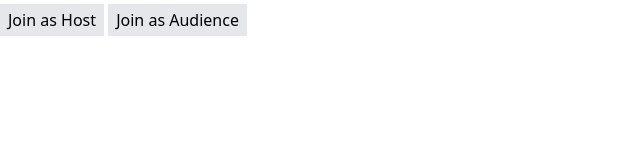
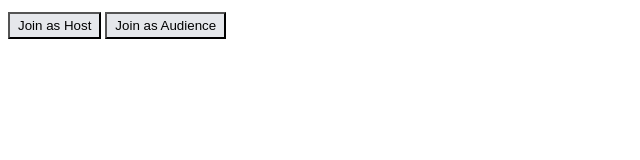
Before and after one commit to sarthak1991/agora-sdk-implementations, a website built with Vite: page index.html in a window 1280 px wide. Shown: the whole page, without its empty margins (0-640 px from the left). Built offline with nearby package versions, Linux system fonts and the light colour scheme; what agora-rtc-sdk-ng would draw is missing.

Commit message:
removed tailwind

```diff
--- a/main.js
+++ b/main.js
@@ -218,6 +218,13 @@ let toggleCamera = async (e) => {
   }
 };
 
+let setGridLayout = () => {
+  console.log("SetGridLayout");
+};
+let setActiveSpeakerLayout = () => {
+  console.log("SetActiveSpeakerLayout");
+};
+
 // Add an event listener to the send button
 
 $("#leave-btn").on("click", leaveAndRemoveLocalStream);
@@ -231,3 +238,6 @@ $("#join-as-host-btn").on("click", async () => {
 $("#join-as-audience-btn").on("click", async () => {
   await joinStream("audience");
 });
+
+$("#grid-layout-btn").on("click", setGridLayout);
+$("#active-speaker-layout-btn").on("click", setActiveSpeakerLayout);
--- a/style.css
+++ b/style.css
@@ -1,10 +1,4 @@
-@tailwind base;
-@tailwind components;
-@tailwind utilities;
-
-
-
-  #stream-controls{
+#stream-controls{
     display: none;
   }
 
@@ -12,19 +6,19 @@
     display: none;
   }
 
-  .video-container {
+.video-container {
     display: flex;
     flex-direction: column;
     align-items: center;
   }
 
-  .uid-label {
+.uid-label {
     font-size: 12px;
     color: black;
     margin-top: 10px;
   }
 
-  .video-player {
+.video-player {
     display: inline-block;
     height: 32vh;
     width: 32vw;
```
